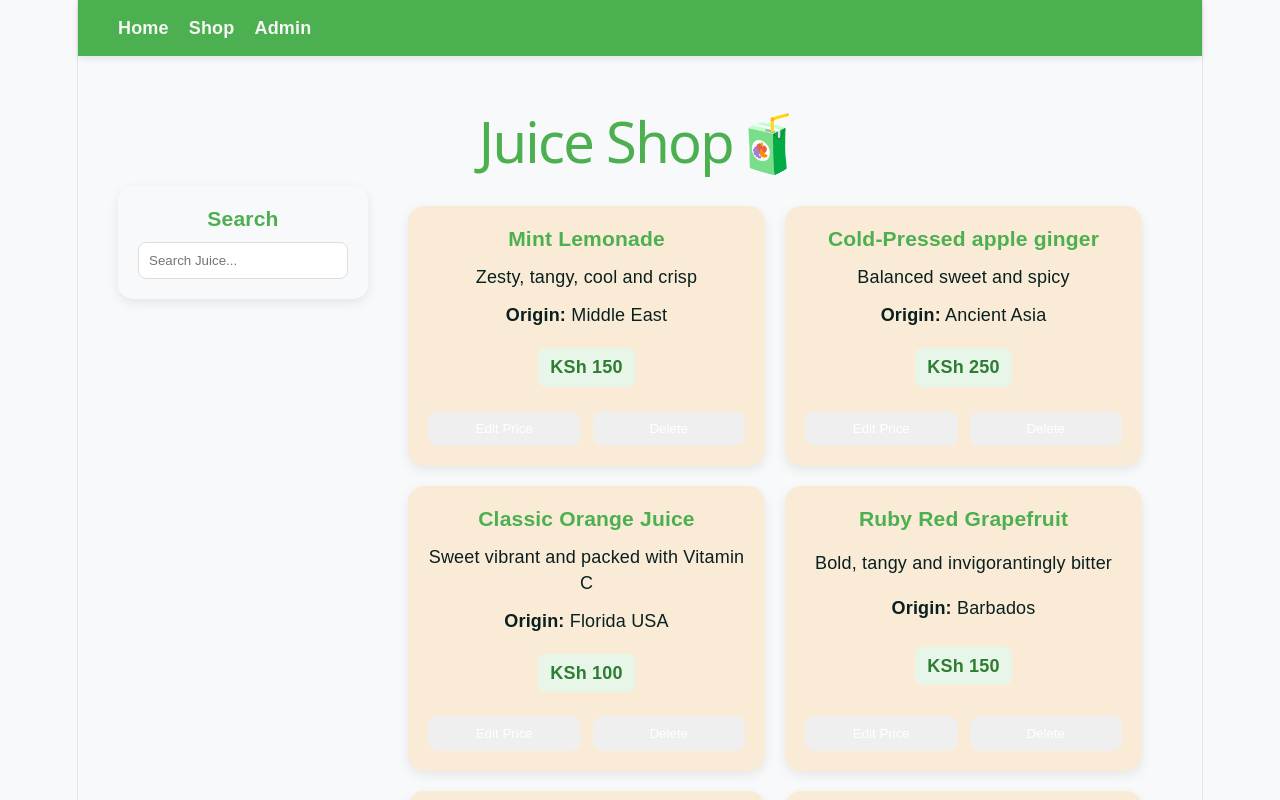
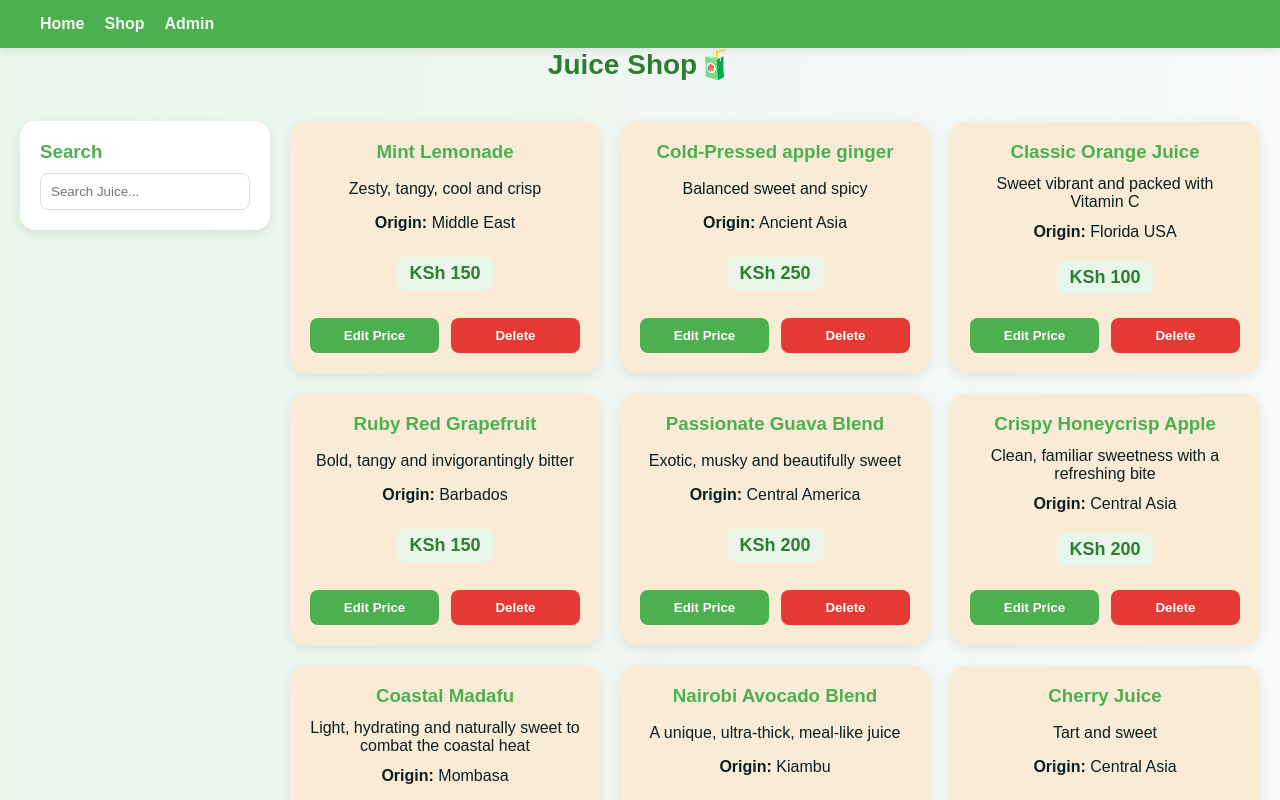
Before and after one commit to tripplek2/personal-project, a React (Vite) app in the folder juicy-app/: page /shop in a window 1280 px wide. Shown: the top 800 px of the page. Built offline with nearby package versions, Linux system fonts and the light colour scheme; data requests are answered from the project's data file.

Commit message:
updated app.css and updated succes mesage

```diff
--- a/juicy-app/src/App.css
+++ b/juicy-app/src/App.css
@@ -6,10 +6,8 @@
 
 body {
   font-family: Arial, Helvetica, sans-serif;
-  background-color: #f7f9fb;
+  background: linear-gradient(to right, #e8f5e9, #f7f9fb);
   color: rgb(10, 31, 31);
-  display: flex;
-  flex-direction: column;
 }
 
 h1, h2, h3 {
@@ -19,8 +17,17 @@ h1, h2, h3 {
 
 /* layout */
 .page-container {
-  padding: 20px;
   min-height: 80vh;
+  display: flex;
+  flex-direction: column;
+}
+
+.page-container h1 {
+  margin-bottom: 20px;
+  font-size: 28px;
+  color: #2e7d32;
+  text-align: center;
+  font-weight: 600;
 }
 
 .shop-layout {
@@ -28,7 +35,9 @@ h1, h2, h3 {
   gap: 20px;
   align-items: flex-start;
   width: 100%;
-  margin-top: 20px;
+  max-width: 100%;
+  padding: 20px;
+  margin: 0 auto;
 }
 
 /* Responsive */
@@ -66,10 +75,13 @@ h1, h2, h3 {
 .sidebar {
   width: 250px;
   flex-shrink: 0;
-  color: white;
+  background-color: white;
+  color: #333;
   padding: 20px;
   border-radius: 15px;
   box-shadow: 0 4px 12px rgba(0,0,0,0.08);
+  position: sticky;
+  top: 80px;
 }
 
 .sidebar input {
@@ -89,9 +101,8 @@ h1, h2, h3 {
 .product-grid {
   flex: 1;
   display: grid;
-  grid-template-columns: repeat(auto-fit, minmax(280px,1fr));
+  grid-template-columns: repeat(auto-fill, minmax(300px,1fr));
   gap: 20px;
-  padding: 20px;
 }
 .product-card {
   display: flex;
@@ -104,6 +115,7 @@ h1, h2, h3 {
   transition: all 0.2s ease;
   gap: 12px;
   height: 100%;
+  width: 100%;
 }
 
 .product-card:hover {
@@ -148,17 +160,46 @@ button:hover {
 
 /* Form */
 .form-container {
-  max-width: 400px;
-  margin: 30px auto;
+  width: 100%;
+  max-width: 900px;
+  margin: 0 auto;
   background-color: #ddd;
-  padding: 20px;
-  border-radius: 12px;
+  padding: 40px;
+  border-radius: 16px;
+  box-shadow:  0 8px 25px rgba(0,0,0,0.1);
+  display: flex;
+  flex-direction: column;
+  gap: 12px;
 }
 
 .form-container input {
-  width: 100%;
-  margin-bottom: 10px;
-  padding: 10px;
+  padding: 12px;
+  border-radius: 10px;
+  border: 1px solid #ddd;
+  font-size: 14px;
+  transition: 0.2s;
+
+}
+
+.form-container input:focus {
+  border-color: #4caf50;
+  outline: none;
+  box-shadow: 0 0 0 2px rgba(76, 175, 80, 0.2);
+}
+
+.form-container button {
+  padding: 12px;
+  border-radius: 10px;
+  border: none;
+  background-color: #4caf50;
+  color: white;
+  font-weight: bold;
+  cursor: pointer;
+  transition: 0.2s;
+}
+
+.form-container button:hover {
+  background-color: #388e3c;
 }
 
 .card-actions {
@@ -169,6 +210,47 @@ button:hover {
 
 .card-actions button {
   flex: 1;
+  padding: 10px;
+  border-radius: 8px;
+  font-weight: bold;
+  cursor: pointer;
+  border: none;
+}
+
+.edit-btn {
+  background-color: #4caf50;
+  color: white;
+}
+
+.delete-btn {
+  background-color: #e53935;
+  color: white;
+
+}
+
+.save-btn {
+  background-color: #1976d2;
+  color: white;
+}
+
+.edit-btn:hover {
+  background-color: #388e3c;
+}
+
+.delete-btn:hover {
+  background-color: #c62828;
+}
+
+.save-btn:hover {
+  background-color: #1565c0;
+}
+
+.success-message {
+  text-align: center;
+  color: #2e7d32;
+  font-size: 22px;
+  margin-bottom: 20px;
+  font-weight: bold;
 }
 
 .footer {
--- a/juicy-app/src/components/ProductCard.jsx
+++ b/juicy-app/src/components/ProductCard.jsx
@@ -50,26 +50,34 @@ function ProductCard({ product }) {
                 type="number"
                 value={newPrice}
                 onChange={(e) => setNewPrice(e.target.value)} />
-
-                <button onClick={handleUpdate}>Save</button>
+               <div className="card-actions">
+                <button className="save-btn" onClick={handleUpdate}>Save</button>
+               </div>
             </>
 
         ) : (
 
-            <p className="product-price">KSh {product.price}</p>
-        )}
+           <>
+      <p className="product-price">KSh {product.price}</p>
 
-            <div className="card-actions">
-                {!isEditing && (
-            <button onClick={() => setIsEditing(true)}>Edit Price</button>
+      <div className="card-actions">
+        <button
+          className="edit-btn"
+          onClick={() => setIsEditing(true)}
+        >
+          Edit Price
+        </button>
 
-        )}
-
-        {/* Delete btn */}
-        <button onClick={handleDelete}>Delete</button>
-
-    </div>
-    </div>
+        <button
+          className="delete-btn"
+          onClick={handleDelete}
+        >
+          Delete
+        </button>
+      </div>
+    </>
+  )}
+  </div>
   );
 }
 
--- a/juicy-app/src/index.css
+++ b/juicy-app/src/index.css
@@ -1,111 +1,11 @@
-:root {
-  --text: #6b6375;
-  --text-h: #08060d;
-  --bg: #fff;
-  --border: #e5e4e7;
-  --code-bg: #f4f3ec;
-  --accent: #aa3bff;
-  --accent-bg: rgba(170, 59, 255, 0.1);
-  --accent-border: rgba(170, 59, 255, 0.5);
-  --social-bg: rgba(244, 243, 236, 0.5);
-  --shadow:
-    rgba(0, 0, 0, 0.1) 0 10px 15px -3px, rgba(0, 0, 0, 0.05) 0 4px 6px -2px;
-
-  --sans: system-ui, 'Segoe UI', Roboto, sans-serif;
-  --heading: system-ui, 'Segoe UI', Roboto, sans-serif;
-  --mono: ui-monospace, Consolas, monospace;
-
-  font: 18px/145% var(--sans);
-  letter-spacing: 0.18px;
-  color-scheme: light dark;
-  color: var(--text);
-  background: var(--bg);
-  font-synthesis: none;
-  text-rendering: optimizeLegibility;
-  -webkit-font-smoothing: antialiased;
-  -moz-osx-font-smoothing: grayscale;
-
-  @media (max-width: 1024px) {
-    font-size: 16px;
-  }
-}
-
-@media (prefers-color-scheme: dark) {
-  :root {
-    --text: #9ca3af;
-    --text-h: #f3f4f6;
-    --bg: #16171d;
-    --border: #2e303a;
-    --code-bg: #1f2028;
-    --accent: #c084fc;
-    --accent-bg: rgba(192, 132, 252, 0.15);
-    --accent-border: rgba(192, 132, 252, 0.5);
-    --social-bg: rgba(47, 48, 58, 0.5);
-    --shadow:
-      rgba(0, 0, 0, 0.4) 0 10px 15px -3px, rgba(0, 0, 0, 0.25) 0 4px 6px -2px;
-  }
-
-  #social .button-icon {
-    filter: invert(1) brightness(2);
-  }
+* {
+  margin: 0;
+  padding: 0;
+  box-sizing: border-box;
 }
 
 body {
-  margin: 0;
+  font-family: Arial, Helvetica, sans-serif;
+  background-color: #f7f9fb;
+  color: rgb(10, 31, 31);
 }
-
-#root {
-  width: 1126px;
-  max-width: 100%;
-  margin: 0 auto;
-  text-align: center;
-  border-inline: 1px solid var(--border);
-  min-height: 100svh;
-  display: flex;
-  flex-direction: column;
-  box-sizing: border-box;
-}
-
-h1,
-h2 {
-  font-family: var(--heading);
-  font-weight: 500;
-  color: var(--text-h);
-}
-
-h1 {
-  font-size: 56px;
-  letter-spacing: -1.68px;
-  margin: 32px 0;
-  @media (max-width: 1024px) {
-    font-size: 36px;
-    margin: 20px 0;
-  }
-}
-h2 {
-  font-size: 24px;
-  line-height: 118%;
-  letter-spacing: -0.24px;
-  margin: 0 0 8px;
-  @media (max-width: 1024px) {
-    font-size: 20px;
-  }
-}
-p {
-  margin: 0;
-}
-
-code,
-.counter {
-  font-family: var(--mono);
-  display: inline-flex;
-  border-radius: 4px;
-  color: var(--text-h);
-}
-
-code {
-  font-size: 15px;
-  line-height: 135%;
-  padding: 4px 8px;
-  background: var(--code-bg);
-}
--- a/juicy-app/src/pages/AdminPage.jsx
+++ b/juicy-app/src/pages/AdminPage.jsx
@@ -57,7 +57,7 @@ function AdminPage() {
     <div className="page-container">
      <h1>Add New Product</h1>
 
-     {success && <p style={{ color: "green" }}>{success}</p>}
+     {success && <h1 className="success-message">{success}</h1>}
 
      <form className="form-container" onSubmit={handleSubmit}>
        <input
```
